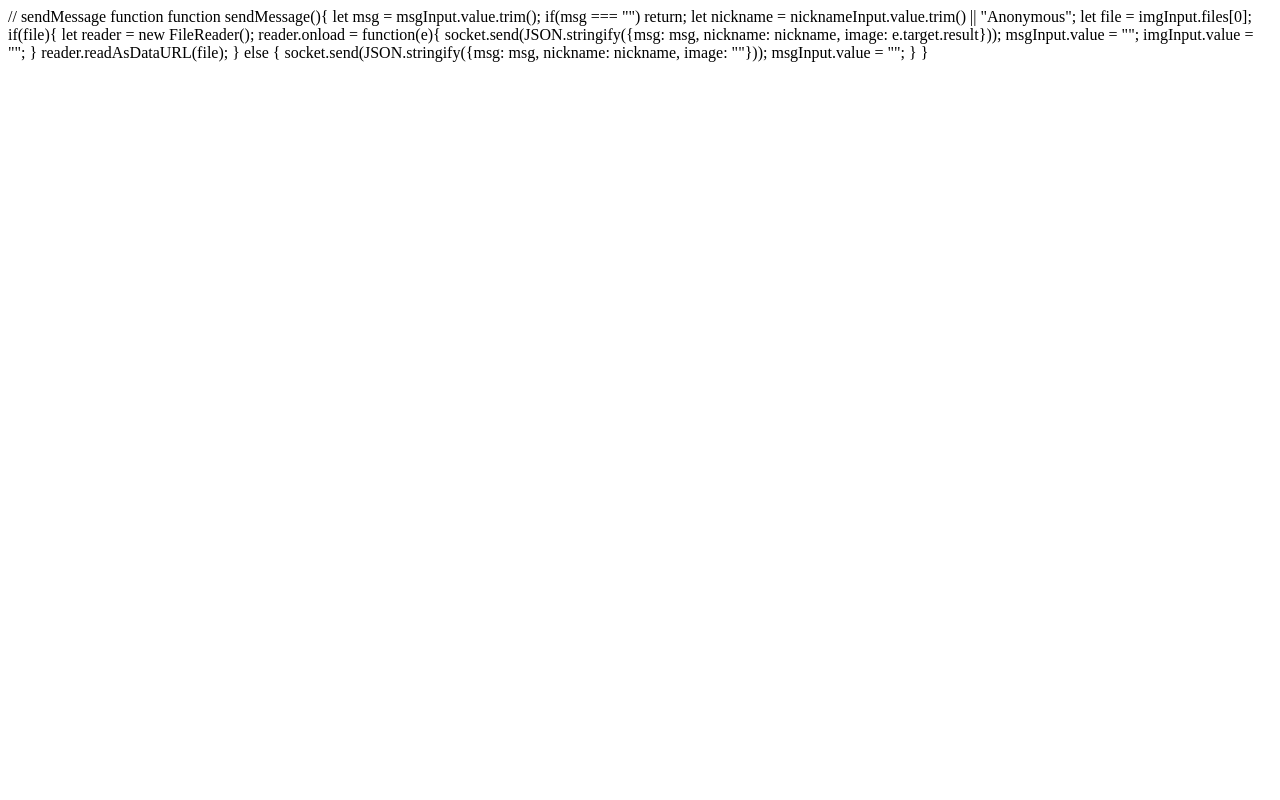
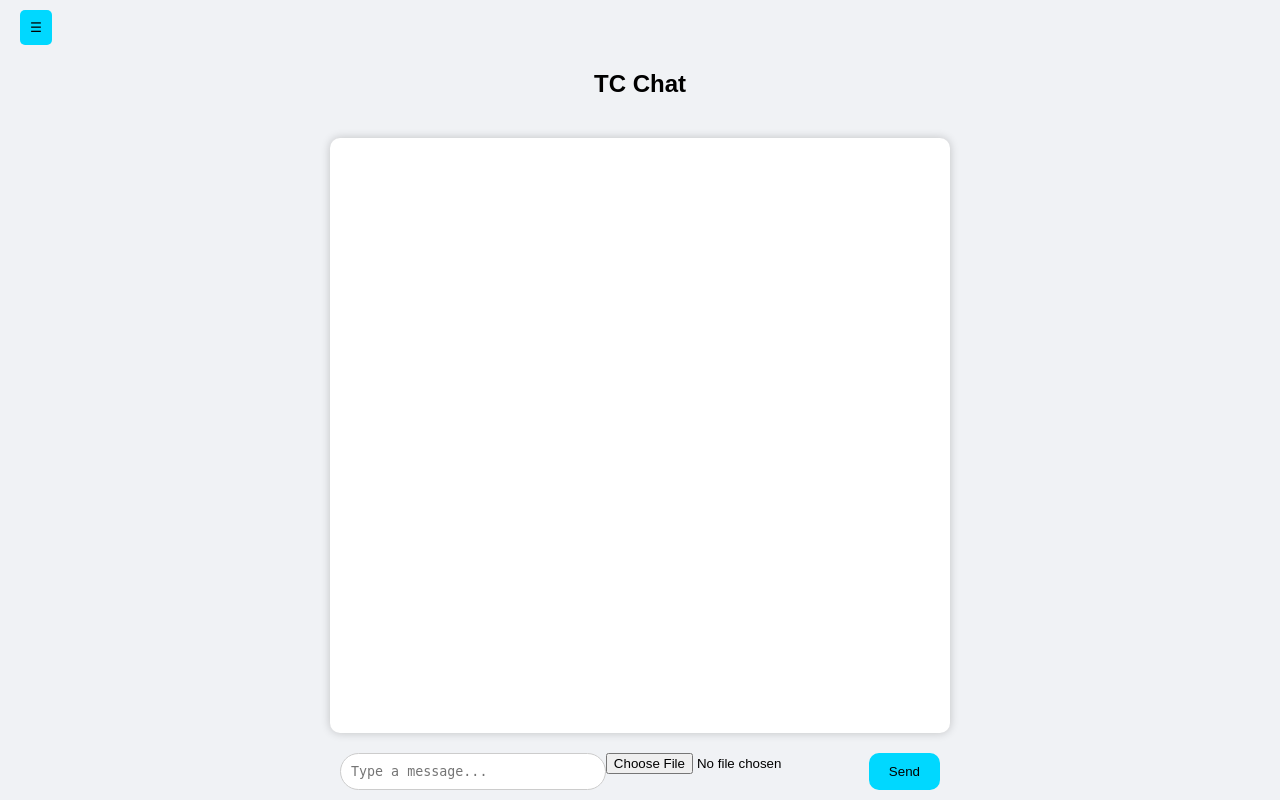
Before and after one commit to mdafsahuzzamanswachha-blip/TC-chat, a Flask app: page / in a window 1280 px wide. Run offline with Flask 3, Linux system fonts and the light colour scheme; some libraries are stand-ins or nearby versions.

Commit message:
Updated index.html

```diff
--- a/templates/index.html
+++ b/templates/index.html
@@ -1,4 +1,110 @@
-// sendMessage function
+<!DOCTYPE html>
+<html lang="en">
+<head>
+<meta charset="UTF-8">
+<title>TC Chat Modern</title>
+<script src="https://cdn.socket.io/4.5.4/socket.io.min.js"></script>
+<style>
+body {margin:0;font-family:Arial,sans-serif;background:#f0f2f5;display:flex;overflow:hidden;height:100vh;}
+#drawer {position:fixed;left:-300px;top:0;width:300px;height:100%;background:#2f3640;transition:0.3s;padding:20px;box-sizing:border-box;color:#fff;z-index:100;}
+#drawer.open {left:0;}
+#drawer h3 {margin-top:0;}
+#toggleDrawer {position:absolute;top:10px;left:10px;padding:10px;background:#00d8ff;color:#000;border:none;border-radius:5px;cursor:pointer;z-index:101;}
+#main {flex:1;display:flex;flex-direction:column;align-items:center;width:100%;padding-top:50px;transition:0.3s;}
+#chat {flex:1;width:90%;max-width:600px;background:#fff;padding:10px;margin:20px 0;border-radius:10px;overflow-y:auto;box-shadow:0 0 10px rgba(0,0,0,0.2);}
+.message {margin:5px 0;padding:10px;border-radius:15px;max-width:70%;word-wrap:break-word;}
+.sent {background:#00d8ff;color:#000;margin-left:auto;}
+.received {background:#e0e0e0;color:#000;margin-right:auto;}
+#inputContainer {display:flex;width:90%;max-width:600px;margin-bottom:10px;}
+#msg {flex:1;padding:10px;border-radius:20px;border:1px solid #ccc;outline:none;resize:none;}
+button {padding:10px 20px;margin-left:10px;border:none;border-radius:10px;background:#00d8ff;color:#000;cursor:pointer;}
+button:hover {background:#00b8cc;}
+</style>
+</head>
+<body>
+
+<div id="drawer">
+    <h3>Options</h3>
+    <div style="margin-bottom:15px;">
+        <label>Nickname:</label>
+        <input type="text" id="nickname" placeholder="Enter nickname"/>
+    </div>
+    <div style="margin-bottom:15px;">
+        <label>Background Color:</label>
+        <input type="color" id="bgColor" value="#f0f2f5"/>
+    </div>
+    <div style="margin-bottom:15px;">
+        <label>Background Image:</label>
+        <input type="file" id="bgImage" accept="image/*"/>
+    </div>
+    <button onclick="startCall()" style="margin-top:20px;width:100%;">Call</button>
+</div>
+
+<button id="toggleDrawer">☰</button>
+
+<div id="main">
+<h2>TC Chat</h2>
+<div id="chat"></div>
+<div id="inputContainer">
+<textarea id="msg" placeholder="Type a message..." rows="1"></textarea>
+<input type="file" id="imgInput" accept="image/*"/>
+<button onclick="sendMessage()">Send</button>
+</div>
+</div>
+
+<script>
+var socket = io();
+var msgInput = document.getElementById("msg");
+var chat = document.getElementById("chat");
+var nicknameInput = document.getElementById("nickname");
+var imgInput = document.getElementById("imgInput");
+var main = document.getElementById("main");
+var drawer = document.getElementById("drawer");
+var toggleDrawerBtn = document.getElementById("toggleDrawer");
+
+// Drawer toggle
+toggleDrawerBtn.onclick = function(){
+    drawer.classList.toggle("open");
+}
+
+// Background color change
+document.getElementById("bgColor").addEventListener("input", function(e){
+    main.style.background = e.target.value;
+});
+
+// Background image
+document.getElementById("bgImage").addEventListener("change", function(e){
+    var file = e.target.files[0];
+    if(file){
+        var reader = new FileReader();
+        reader.onload = function(ev){
+            main.style.background = `url(${ev.target.result}) center/cover no-repeat`;
+        }
+        reader.readAsDataURL(file);
+    }
+});
+
+// Set nickname on blur
+nicknameInput.addEventListener("blur", function(){
+    let nick = nicknameInput.value.trim() || "Anonymous";
+    socket.emit("set_nickname", nick);
+});
+
+// Receiving messages
+socket.on("message", function(msg){
+    let div = document.createElement("div");
+    div.classList.add("message");
+    if(msg.startsWith(nicknameInput.value+":")){
+        div.classList.add("sent");
+    } else {
+        div.classList.add("received");
+    }
+    div.innerHTML = msg;
+    chat.appendChild(div);
+    chat.scrollTop = chat.scrollHeight;
+});
+
+// Send message
 function sendMessage(){
     let msg = msgInput.value.trim();
     if(msg === "") return;
@@ -18,3 +124,21 @@ function sendMessage(){
         msgInput.value = "";
     }
 }
+
+// Enter / Shift+Enter
+msgInput.addEventListener("keydown", function(e){
+    if(e.key === "Enter"){
+        if(!e.shiftKey){
+            e.preventDefault();
+            sendMessage();
+        }
+    }
+});
+
+// Call placeholder
+function startCall(){
+    alert("Call feature will be implemented later");
+}
+</script>
+</body>
+</html>
```
